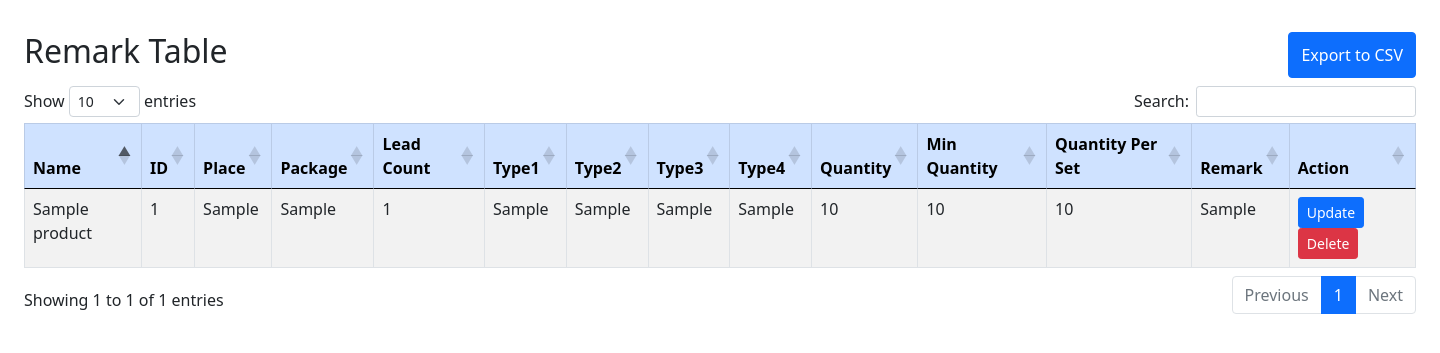
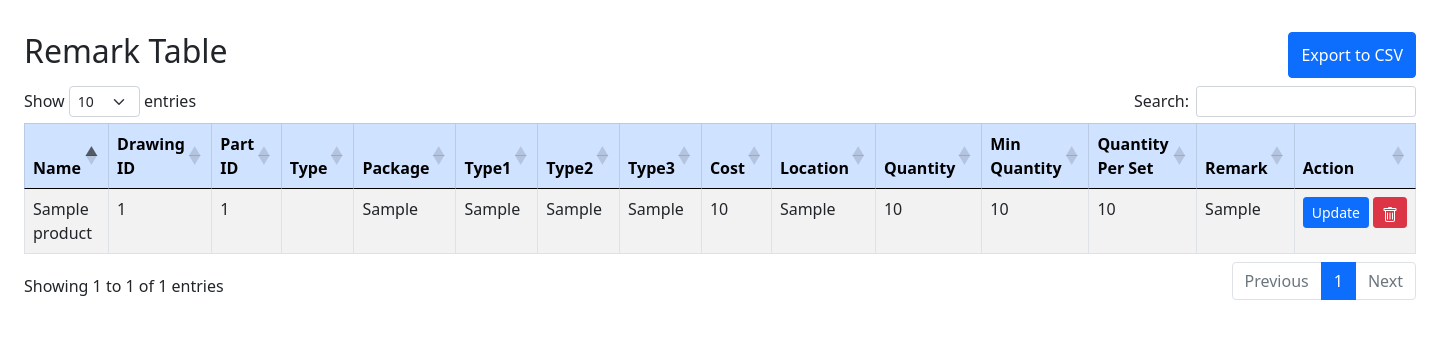
Before and after one commit to rayguang6/inventory_jiaren, a PHP site: page /remark.php in a window 1440 px wide. Shown: the part 62-415 px from the top of the page. Run offline with PHP 8.4, Linux system fonts and the light colour scheme; the visitor is signed in with stand-in values (Sample User, id 1); tables that the repository leaves empty or names only in its code hold one stand-in row (values such as "Sample post").

Commit message:
updated table column for status, action, remark. Solved export csv not just 10

```diff
--- a/index.php
+++ b/index.php
@@ -62,7 +62,6 @@
 }
 
 ?>
-
 
 <!-- Dashboard -->
 <div class="p-4">
@@ -178,6 +177,7 @@
                     <td><?php echo $product['quantity_per_set']; ?></td>
                     <td><?php echo $product['remark']; ?></td>
                     <td>
+                        <div class="d-flex gap-1">
                             <a href="update-product.php?id=<?php echo $product["id"]; ?>" class="btn btn-primary btn-sm">Update</a>
 
                             <?php if ($_SESSION['role'] === 'admin') : ?>
@@ -185,6 +185,7 @@
                                 class="btn btn-danger btn-sm"
                                 onclick="return confirm('Are you sure you want to delete this product?')">Delete</a>
                             <?php endif; ?>
+                        </div>
                     </td>
                 </tr>
 
--- a/js/script.js
+++ b/js/script.js
@@ -1,22 +1,70 @@
+// const exportTableToCSV = (tableElement, filename, excludeColumns = []) => {
+//     const headerRow = Array.from(tableElement.querySelectorAll('thead th'))
+//         .filter((th, index) => !excludeColumns.includes(index))
+//         .map(th => th.textContent);
+
+//     const rows = Array.from(tableElement.querySelectorAll('tbody tr'))
+//         .map(row => Array.from(row.children)
+//             .filter((cell, index) => !excludeColumns.includes(index))
+//             // .map(cell => cell.textContent)
+//             .map(cell => {
+//                 // Exclude styled elements
+//                 const rawText = cell.textContent.replace(/\s*\[.*\]/, '');
+//                 return rawText.trim();
+//             })
+//         );
+
+//     rows.unshift(headerRow);
+
+//     const csv = Papa.unparse(rows);
+//     const blob = new Blob([csv], { type: 'text/csv;charset=utf-8;' });
+//     const url = URL.createObjectURL(blob);
+
+//     const link = document.createElement('a');
+//     link.href = url;
+//     link.setAttribute('download', filename);
+//     link.style.display = 'none';
+//     document.body.appendChild(link);
+
+//     link.click();
+
+//     URL.revokeObjectURL(url);
+//     document.body.removeChild(link);
+// };
+
+
+const cleanCellValue = (cell) => {
+    // Create a temporary div element to parse and sanitize the HTML content
+    const tempDiv = document.createElement('div');
+    tempDiv.innerHTML = cell;
+
+    // Extract the text content from the div element and trim any leading/trailing whitespace
+    return tempDiv.textContent.trim();
+};
+
+// Modify the exportTableToCSV function to clean cell values
 const exportTableToCSV = (tableElement, filename, excludeColumns = []) => {
     const headerRow = Array.from(tableElement.querySelectorAll('thead th'))
         .filter((th, index) => !excludeColumns.includes(index))
         .map(th => th.textContent);
 
-    const rows = Array.from(tableElement.querySelectorAll('tbody tr'))
-        .map(row => Array.from(row.children)
+    const table = $(tableElement).DataTable();
+    const rows = table.rows({ search: 'applied' }).data()
+        .toArray()
+        .map(row => row
             .filter((cell, index) => !excludeColumns.includes(index))
-            // .map(cell => cell.textContent)
             .map(cell => {
-                // Exclude styled elements
-                const rawText = cell.textContent.replace(/\s*\[.*\]/, '');
-                return rawText.trim();
+                // Clean the cell value to remove HTML tags and formatting
+                const cleanedValue = cleanCellValue(cell);
+                return cleanedValue;
             })
         );
 
     rows.unshift(headerRow);
 
-    const csv = Papa.unparse(rows);
+    const csv = Papa.unparse(rows, {
+        quotes: false, // Disable quotes around cell values
+    });
     const blob = new Blob([csv], { type: 'text/csv;charset=utf-8;' });
     const url = URL.createObjectURL(blob);
 
@@ -32,6 +80,9 @@
     document.body.removeChild(link);
 };
 
+
+
+
 // Call the function to export product table when the DOM is ready
 document.addEventListener('DOMContentLoaded', () => {
 
@@ -39,7 +90,7 @@
     const productTable = document.getElementById('product-table');
 
     exportProductButton.addEventListener('click', () => {
-        const excludeColumns = [13]; // Exclude "Action" columns
+        const excludeColumns = [14]; // Exclude "Action" columns
         exportTableToCSV(productTable, 'product-table.csv', excludeColumns);
     });
 });
@@ -65,7 +116,7 @@
     const goodTable = document.getElementById('status-good-table');
 
     exportGoodButton.addEventListener('click', () => {
-        const excludeColumns = [6]; // Exclude "Action" columns
+        const excludeColumns = [10]; // Exclude "Action" columns
         exportTableToCSV(goodTable, 'status-good.csv', excludeColumns);
     });
 
@@ -78,7 +129,7 @@
     const warningTable = document.getElementById('status-warning-table');
 
     exportWarningButton.addEventListener('click', () => {
-        const excludeColumns = [6]; // Exclude "Action" columns
+        const excludeColumns = [10]; // Exclude "Action" columns
         exportTableToCSV(warningTable, 'status-warning.csv', excludeColumns);
     });
 
--- a/remark.php
+++ b/remark.php
@@ -21,14 +21,15 @@
             <tr>
                 <!-- <th>ID</th> -->
                 <th>Name</th>
-                <th>ID</th>
-                <th>Place</th>
+                <th>Drawing ID</th>
+                <th>Part ID</th>
+                <th>Type</th>
                 <th>Package</th>
-                <th>Lead Count</th>
                 <th>Type1</th>
                 <th>Type2</th>
                 <th>Type3</th>
-                <th>Type4</th>
+                <th>Cost</th>
+                <th>Location</th>
                 <th>Quantity</th>
                 <th>Min Quantity</th>
                 <th>Quantity Per Set</th>
@@ -40,36 +41,36 @@
             <?php foreach ($remarkProducts as $remarkProduct) : ?>
                 <tr>
                     <td><?php echo $remarkProduct['name']; ?></td>
-                    <td><?php echo $remarkProduct['product_id']; ?></td>
-                    <td><?php echo $remarkProduct['place']; ?></td>
+                    <td><?php echo $remarkProduct['drawing_id']; ?></td>
+                    <td><?php echo $remarkProduct['part_id']; ?></td>
+                    <td><?php echo $remarkProduct['type']; ?></td>
                     <td><?php echo $remarkProduct['package']; ?></td>
-                    <td><?php echo $remarkProduct['lead_count']; ?></td>
-
-                    <!-- <td>
-                        <?php
-                            // if($product['lead_count'] >= $product['min_count']){
-                            //     echo "<span class='badge bg-success'> GOOD </span>";
-                            // }else{
-                            //     echo "<span class='badge bg-danger'> WARNING </span>";
-                            // }
-                        ?>
-                    </td> -->
                     <td><?php echo $remarkProduct['type1']; ?></td>
                     <td><?php echo $remarkProduct['type2']; ?></td>
                     <td><?php echo $remarkProduct['type3']; ?></td>
-                    <td><?php echo $remarkProduct['type4']; ?></td>
+                    <td><?php echo $remarkProduct['cost']; ?></td>
+                    <td><?php echo $remarkProduct['location']; ?></td>
                     <td><?php echo $remarkProduct['quantity']; ?></td>
                     <td><?php echo $remarkProduct['min_quantity']; ?></td>
                     <td><?php echo $remarkProduct['quantity_per_set']; ?></td>
                     <td><?php echo $remarkProduct['remark']; ?></td>
                     <td>
-                        <a href="update-product.php?id=<?php echo $remarkProduct["id"]; ?>" class="btn btn-primary btn-sm">Update</a>
+                        <div class="d-flex gap-1">
+                            <a href="update-product.php?id=<?php echo $remarkProduct["id"]; ?>" class="btn btn-primary btn-sm">Update</a>
 
-                        <?php if ($_SESSION['role'] === 'admin') : ?>
-                            <a href="index.php?delete=<?php echo $remarkProduct['id']; ?>"
-                            class="btn btn-danger btn-sm"
-                            onclick="return confirm('Are you sure you want to delete this product?')">Delete</a>
-                        <?php endif; ?>
+                            <?php if ($_SESSION['role'] === 'admin') : ?>
+                                <a href="index.php?delete=<?php echo $remarkProduct['id']; ?>"
+                                class="btn btn-danger btn-sm"
+                                onclick="return confirm('Are you sure you want to delete this product?')">
+                                <span class="delete-icon">
+                                <svg xmlns="http://www.w3.org/2000/svg" width="16" height="16" fill="currentColor" class="bi bi-trash" viewBox="0 0 16 16">
+                                    <path d="M5.5 5.5A.5.5 0 0 1 6 6v6a.5.5 0 0 1-1 0V6a.5.5 0 0 1 .5-.5Zm2.5 0a.5.5 0 0 1 .5.5v6a.5.5 0 0 1-1 0V6a.5.5 0 0 1 .5-.5Zm3 .5a.5.5 0 0 0-1 0v6a.5.5 0 0 0 1 0V6Z"/>
+                                    <path d="M14.5 3a1 1 0 0 1-1 1H13v9a2 2 0 0 1-2 2H5a2 2 0 0 1-2-2V4h-.5a1 1 0 0 1-1-1V2a1 1 0 0 1 1-1H6a1 1 0 0 1 1-1h2a1 1 0 0 1 1 1h3.5a1 1 0 0 1 1 1v1ZM4.118 4 4 4.059V13a1 1 0 0 0 1 1h6a1 1 0 0 0 1-1V4.059L11.882 4H4.118ZM2.5 3h11V2h-11v1Z"/>
+                                </svg>
+                                </span>
+                            </a>
+                            <?php endif; ?>
+                        </div>
 
                     </td>
                 </tr>
```
Also changed, not shown: status.php (+20 -52 lines). Lines whose indentation alone changed are shown as unchanged.
